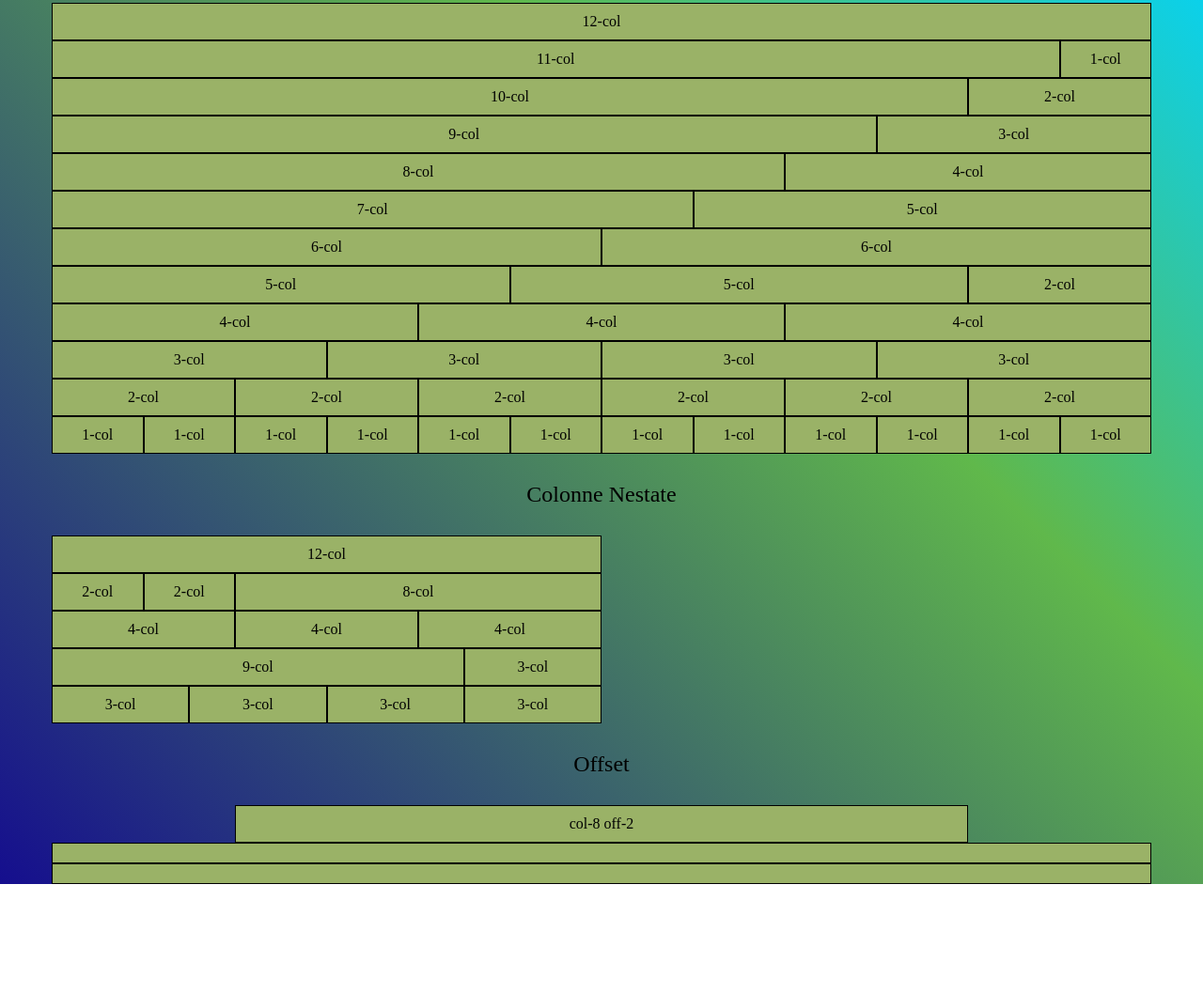
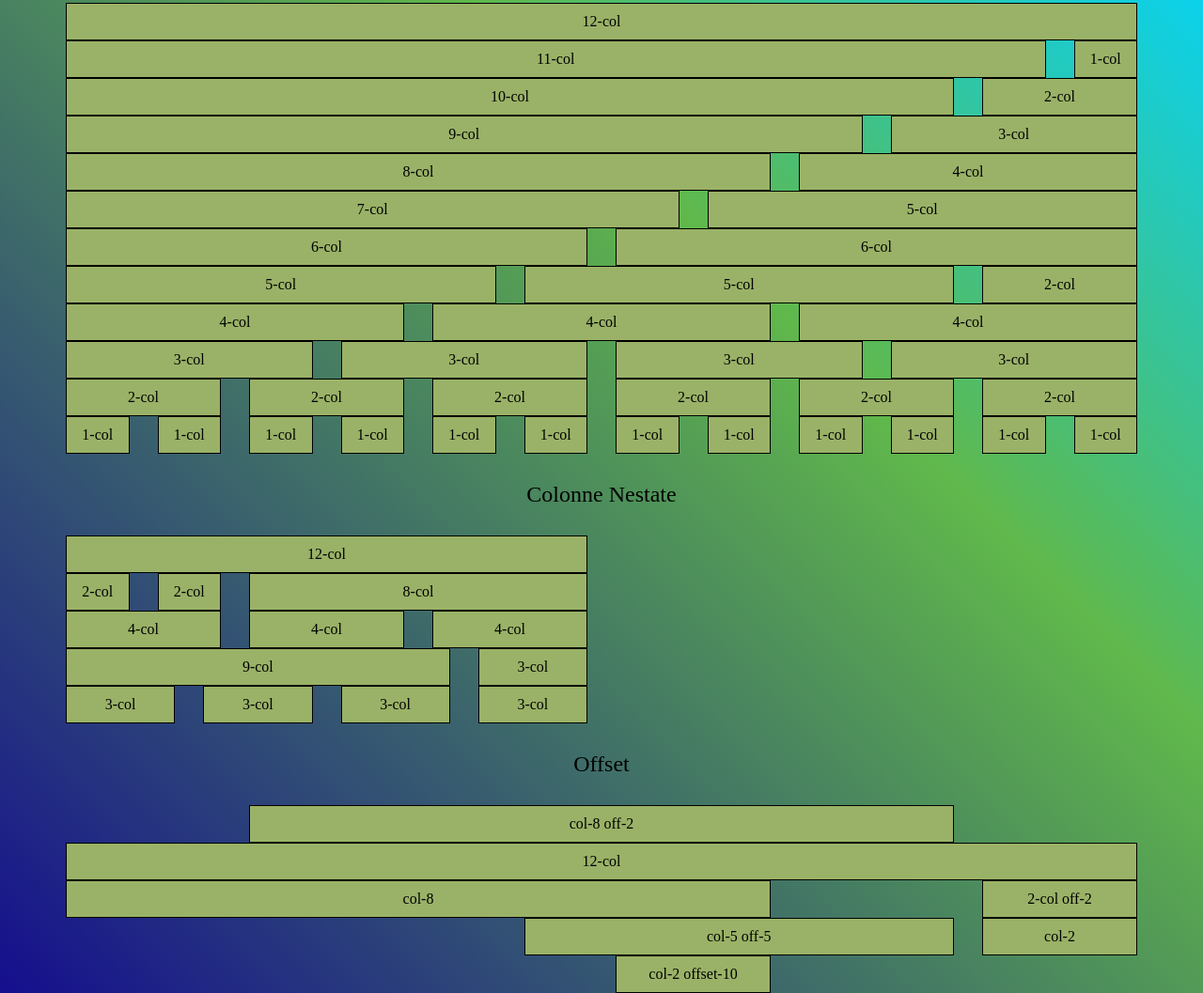
Before and after one commit to EmmanueleLibraro/html-css-12bool, a plain HTML site: page index.html in a window 1280 px wide. Shown: the part 94-1151 px from the top of the page at 94% size. Before the commit the page ends 1035 px from the top, so only its background shows below. Drawn offline with Linux system fonts and the light colour scheme.

Commit message:
correzione- fine

```diff
--- a/css/12-bool.css
+++ b/css/12-bool.css
@@ -15,8 +15,17 @@
     clear: both;
 }
 
+/* Padding ai lati */
 [class*="col-"]{
     float: left;
+    padding-left: 15px;
+    padding-right: 15px;
+}
+
+/* ⇡⇡ Serve per annullare i padding altimenti si sommerebbero dalla regola sopra ⇡⇡ */
+[class*="col-"].padding-0{
+    padding-left: 0;
+    padding-right: 0;
 }
 
 /* Colonne-Griglia */
--- a/index.html
+++ b/index.html
@@ -15,7 +15,7 @@
 
     <h1>12 Bool Grid</h1>
 
-    <div class="container">
+    <div class="container ">
         <div class="col-12"> <div class="box">12-col</div> </div>
 
         <!-- Grilia-11 -->
@@ -86,7 +86,7 @@
 
     <!-- Qui le colonne prendono la metà della colonna (6) serve per fare parti di layout più piccolo -->
     <div class="container">
-        <div class="col-6">
+        <div class="col-6 padding-0">
             <div class="container">
                 <div class="col-12"><div class="box">12-col</div></div>
 
@@ -114,8 +114,13 @@
 
     <div class="container">
         <div class="col-8 offset-2"><div class="box">col-8 off-2</div></div>
-        <div class="col-12"><div class="box"></div></div>
-        <div class="col-12"><div class="box"></div></div>
+        <div class="col-12"><div class="box">12-col</div></div>
+        <div class="col-8 "><div class="box">col-8 </div></div>
+        <div class="col-2 offset-2"><div class="box">2-col off-2</div></div>
+        <div class="col-5 offset-5"><div class="box">col-5 off-5</div></div>
+        <div class="col-2"><div class="box">col-2</div></div>
+        <div class="col-2 offset-6"><div class="box">col-2 offset-10</div></div>
+
 
     </div>
 
```
